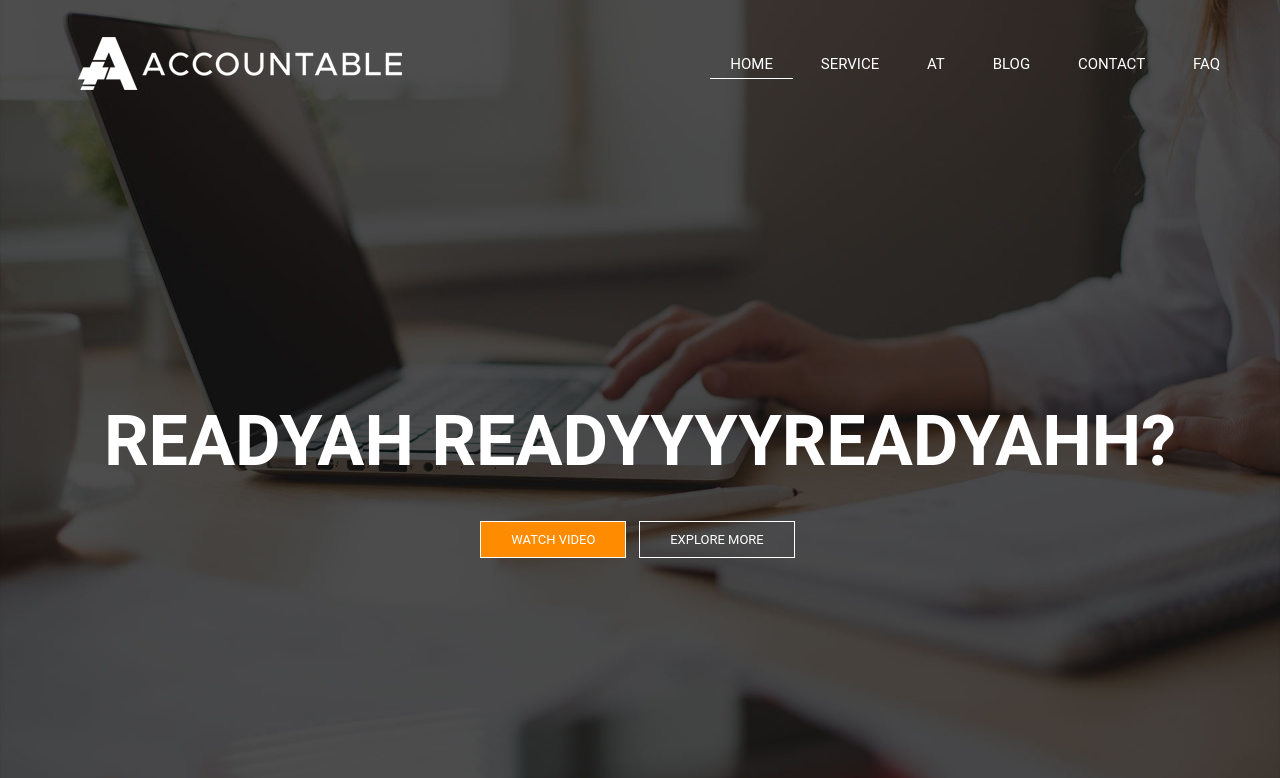
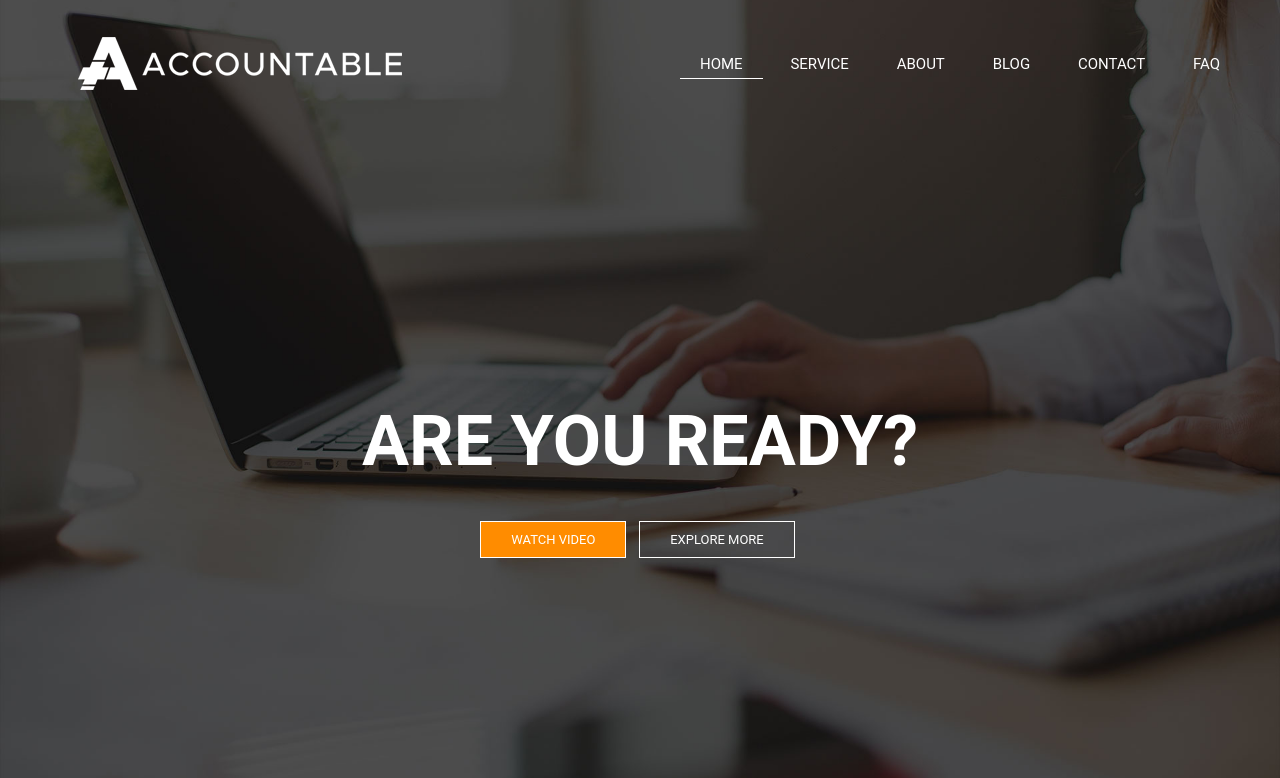
Before and after one commit to sakthi-i/pipeline, a plain HTML site: page index.html in a window 1280 px wide. Shown: the top 778 px of the page. Drawn offline with Linux system fonts and the light colour scheme.

Commit message:
Update index.html

```diff
--- a/index.html
+++ b/index.html
@@ -15,14 +15,14 @@
 				<ul class="main-nav">
 					<li class="active"><a href="">HOME</a></li>
 					<li><a href="">SERVICE</a></li>
-					<li><a href="">AT</a></li>
+					<li><a href="">ABOUT</a></li>
 					<li><a href="">BLOG</a></li>
 					<li><a href="">CONTACT</a></li>
 					<li><a href="">FAQ</a></li>
 				</ul>
 			</div>
 			<div class="hero">
-				<h1>Readyah readyyyyreadyahh?</h1>
+				<h1>ARE YOU READY?</h1>
 				<div class="button">
 					<a href="" class="btn btn-one">Watch Video</a>
 					<a href="" class="btn btn-two">Explore More</a>
```
